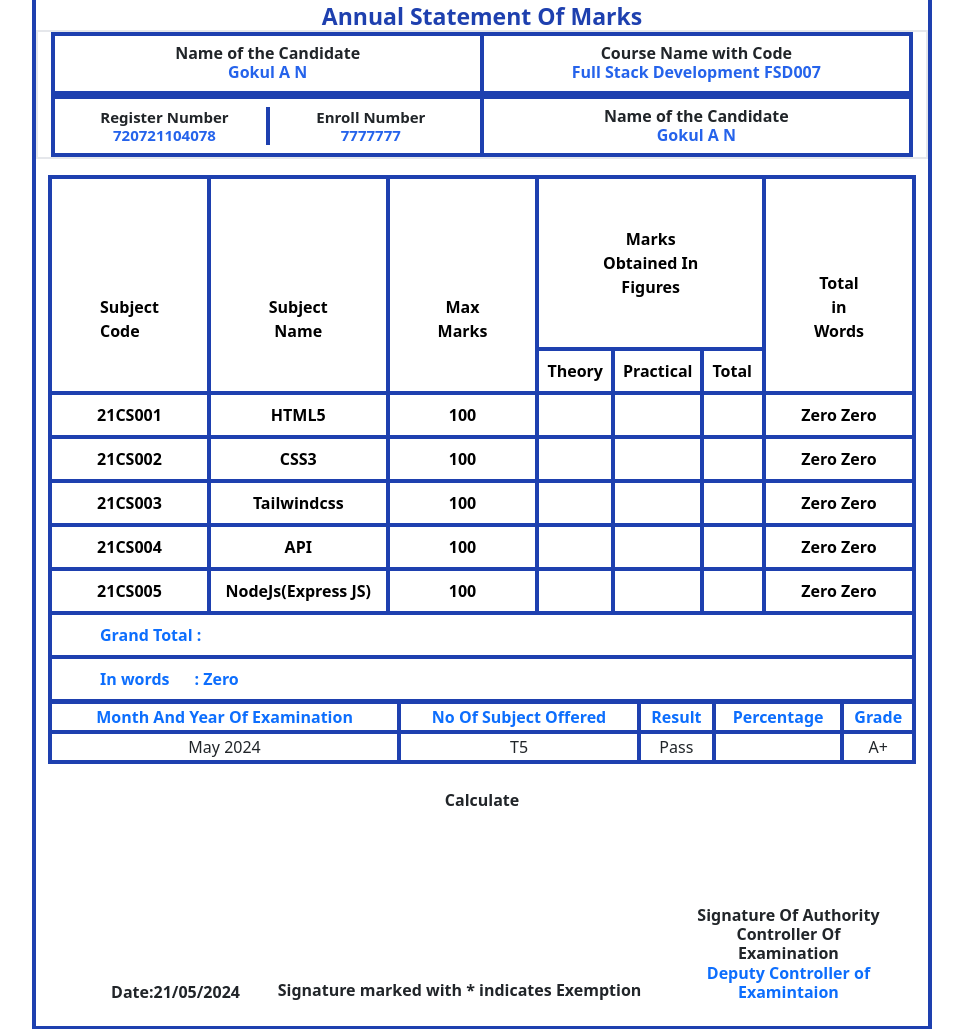
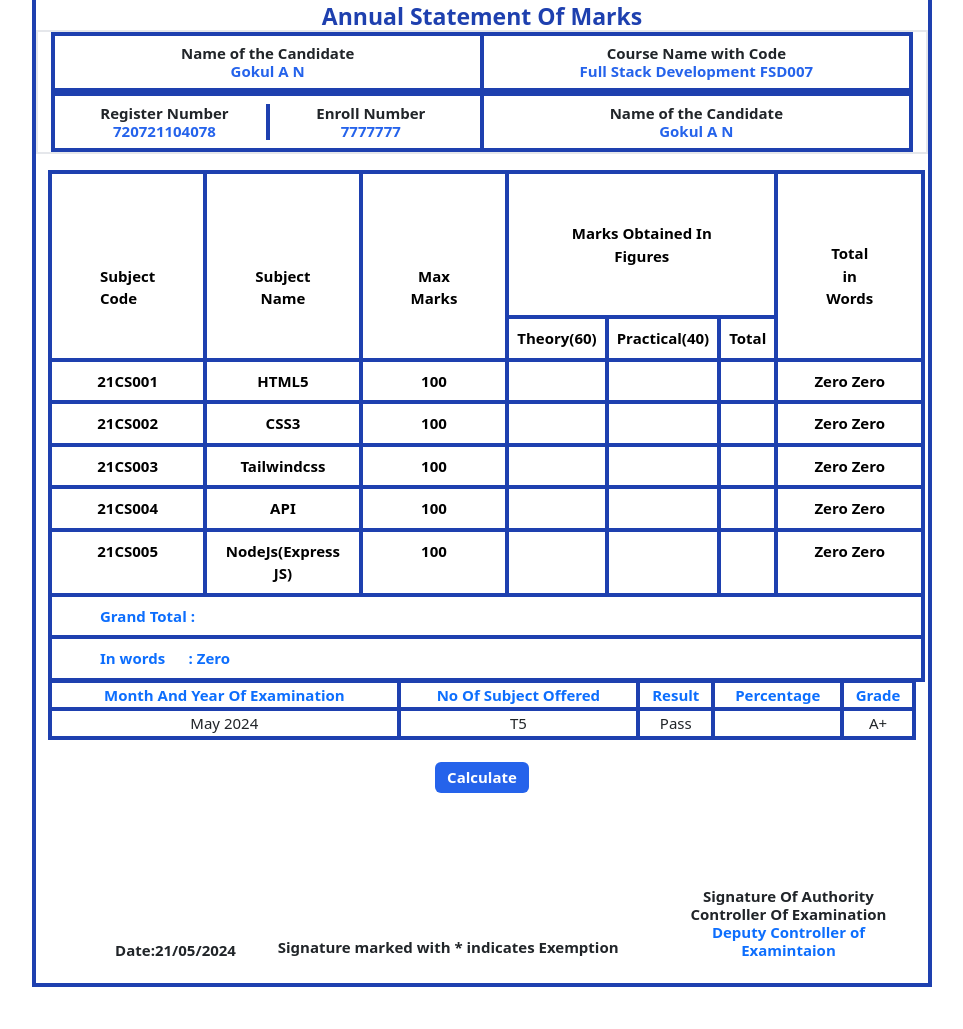
Before and after one commit to GOKUL-A-N/MarkSheet, a plain HTML site: page index.html in a window 1280 px wide. Shown: the part 239-1268 px from the top of the page, without its empty margins (158-1121 px from the left). Drawn offline with nearby package versions, Linux system fonts and the light colour scheme.

Commit message:
Feat : added comments

```diff
--- a/index.html
+++ b/index.html
@@ -10,8 +10,8 @@
     <script src="https://cdn.jsdelivr.net/npm/bootstrap@5.3.3/dist/js/bootstrap.bundle.min.js" integrity="sha384-YvpcrYf0tY3lHB60NNkmXc5s9fDVZLESaAA55NDzOxhy9GkcIdslK1eN7N6jIeHz" crossorigin="anonymous"></script>
 </head>
 
-<body class="w-full p-4 flex items-center justify-center">
-    <div class="w-[900px] border-[4px] border-blue-800 flex flex-col items-center justify-center">
+<body class="w-full p-4 flex items-center justify-center overflow-auto">
+    <div class="w-[900px] border-[4px] border-blue-800 flex flex-col items-center justify-center text-[15px]">
         <!-- header section -->
         <div class="w-full flex gap-3 justify-center">
             <div class="w-[30%]">
@@ -38,7 +38,7 @@
         </div>
         <!-- Heading -->
         <div class="flex items-center justify-center">
-            <h1 class="font-semibold text-[23px] text-blue-800">
+            <h1 class="font-bold text-[23px] text-blue-800">
                 Annual Statement Of Marks
             </h1>
         </div>
@@ -77,7 +77,7 @@
             </div>
         </div>
         <!-- marks section -->
-        <div class="container-fluid mt-3">
+        <div class="container-fluid mt-3 overflow-auto">
             <table class="table  table-bordered border-blue-800 border-4 font-semibold">
                 <thead class=" text-warning border-blue-800 border-4">
                   <tr class="border-blue-800 border-4">
@@ -88,8 +88,8 @@
                     <th class="col-2 text-center p-5 border-blue-800 border-4" rowspan="2" >Total in Words</th>
                   </tr>
                   <tr class="border-blue-800 border-4">
-                    <th class="col-1 border-blue-800 border-4">Theory</th>
-                    <th class="col-1 border-blue-800 border-4">Practical</th>
+                    <th class="col-1 border-blue-800 border-4">Theory(60)</th>
+                    <th class="col-1 border-blue-800 border-4">Practical(40)</th>
                     <th class="col-1 border-blue-800 border-4">Total</th>
                   </tr>
                 </thead>
@@ -164,9 +164,9 @@
                         <td class="border-4 border-blue-800">A+</td>
                     </tr>
               </table>
-           </div>
+           </div><br>
            <div>
-            <button class="btn-primary p-4 font-semibold " onclick="handleChange()">Calculate</button>
+            <button class="btn-primary text-white rounded-md pl-3 pr-3 pt-1 pb-1 font-semibold bg-blue-600" onclick="handleChange()">Calculate</button>
            </div>
            <!-- footer section containing date , signature -->
             <div class="flex items-center h-[190px] justify-center w-[97%] p-4 font-semibold">
--- a/js/index.js
+++ b/js/index.js
@@ -1,6 +1,7 @@
 
 
 function handleChange() {
+    // to get all datas
     let in11 = document.getElementById("in11").value;
     let in12 = document.getElementById("in12").value;
     let in21 = document.getElementById("in21").value;
@@ -12,24 +13,28 @@ function handleChange() {
     let in51 = document.getElementById("in51").value;
     let in52 = document.getElementById("in52").value;
 
+    // to access all result tags
     let ans0 = document.getElementById("ans0");
     let ans1 = document.getElementById("ans1");
     let ans2 = document.getElementById("ans2");
     let ans3 = document.getElementById("ans3");
     let ans4 = document.getElementById("ans4");
 
+    //validating marks
     if(Number(in11) > 60 || Number(in21) > 60 || Number(in31) > 60 || Number(in41) > 60 || Number(in51) > 60 || Number(in12) > 40 || Number(in22) > 40 || Number(in32) > 40 || Number(in42) > 40 || Number(in52) > 40 || Number(in11) <= 0 || Number(in21) <= 0 || Number(in31) <= 0 || Number(in41) <=0 || Number(in51) <=  0 || Number(in12) <=  0 || Number(in22) <= 0 || Number(in32) <= 0 || Number(in42) <= 0 || Number(in52) <= 0){
         window.alert("enter details propery")
     }else{
+    // to access total and percentage tag
     let total = document.getElementById("total")
     let percentage = document.querySelector("#avg");
+    // return the subject total
     ans0.innerText = Number(in11) + Number(in12);
     ans1.innerText = Number(in21) + Number(in22);
     ans2.innerText = Number(in31) + Number(in32);
     ans3.innerText = Number(in41) + Number(in42);
     ans4.innerText = Number(in51) + Number(in52);
-
+    // returning total marks and percentage
     total.innerText = Number(in11) + Number(in12) + Number(in31) + Number(in32) + Number(in41) + Number(in42) + Number(in51) + Number(in52) + Number(in21) + Number(in22) ;
-    percentage.innerText = (Number(in11) + Number(in12) + Number(in31) + Number(in32) + Number(in41) + Number(in42) + Number(in51) + Number(in52)) / 5;
+    percentage.innerText = (Number(in11) + Number(in12) + Number(in31) + Number(in32) + Number(in41) + Number(in42) + Number(in51) + Number(in52)  + Number(in21) + Number(in22)) / 5;
     }
 }
```
